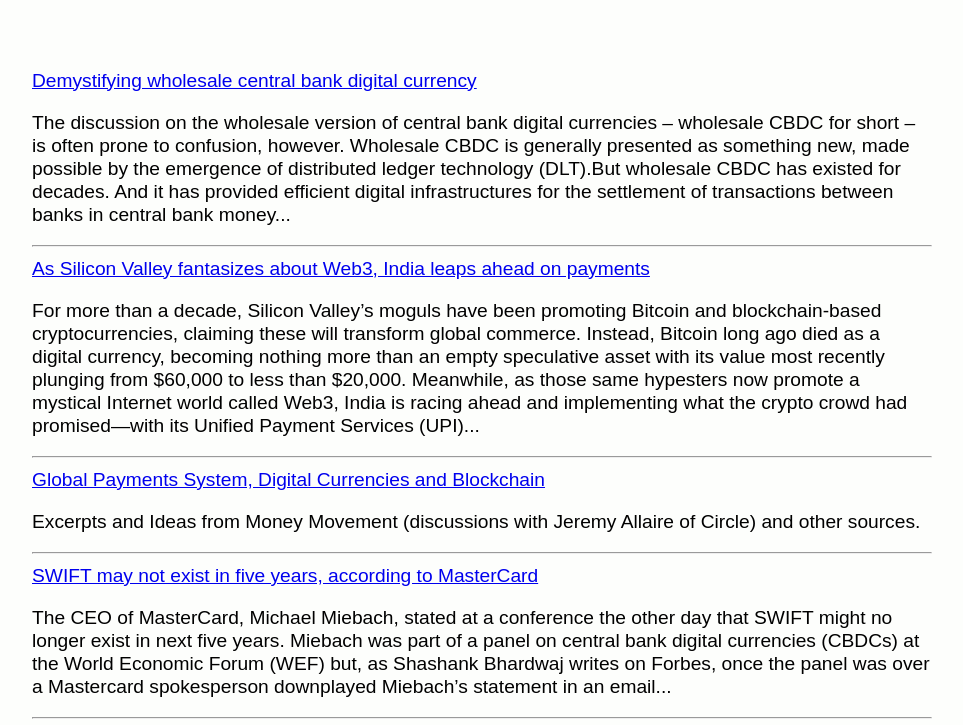
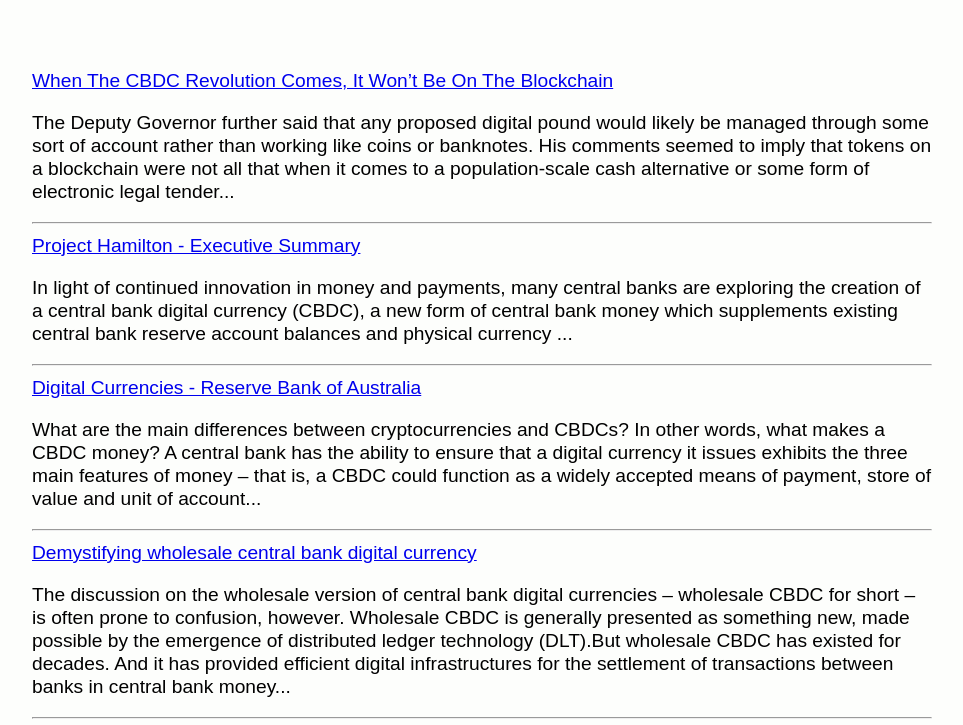
Before and after one commit to aborb/EnterpriseWeb3Resources, a plain HTML site: page index.html in a window 1280 px wide. Shown: the part 75-800 px from the top of the page, without its empty margins (158-1121 px from the left). Drawn offline with Linux system fonts and the light colour scheme.

Commit message:
update cbdc

```diff
--- a/index.html
+++ b/index.html
@@ -23,6 +23,24 @@
   <body>
     <h1>Enterprise Web3 News & Resources</h1>
     <br><br>
+
+     <a href="https://www.forbes.com/sites/davidbirch/2022/08/03/when-the-cbdc-revolution-comes-it-wont-be-on-the-blockchain">
+      When The CBDC Revolution Comes, It Won’t Be On The Blockchain</a><br>
+    <p> The Deputy Governor further said that any proposed digital pound would likely be managed through some sort of account rather than working
+      like coins or banknotes. His comments seemed to imply that tokens on a blockchain were not all that when it comes to a population-scale cash alternative
+      or some form of electronic legal tender...</p><hr>
+
+ <a href="https://www.bostonfed.org/publications/one-time-pubs/project-hamilton-phase-1-executive-summary.aspx">
+      Project Hamilton - Executive Summary</a><br>
+    <p> In light of continued innovation in money and payments, many central banks are exploring the creation of a central bank digital currency (CBDC), a new form
+      of central bank money which supplements existing central bank reserve account balances and physical currency ...</p><hr>
+
+ <a href="https://www.rba.gov.au/education/resources/explainers/cryptocurrencies.html">
+      Digital Currencies - Reserve Bank of Australia</a><br>
+    <p> What are the main differences between cryptocurrencies and CBDCs? In other words, what makes a CBDC money? A central bank has the ability to ensure that a
+      digital currency it issues exhibits the three main features of money – that is, a CBDC could function as a widely accepted means of payment, store of value and unit
+      of account...</p><hr>
+
 
      <a href="https://www.ecb.europa.eu/press/key/date/2022/html/ecb.sp220926~5f9b85685a.en.html">
       Demystifying wholesale central bank digital currency</a><br>
```
